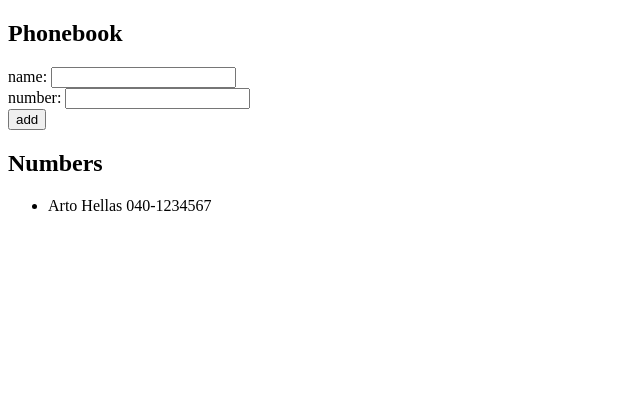
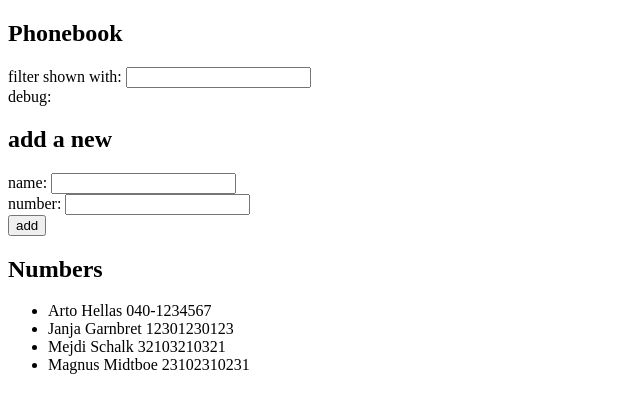
Before and after one commit to SalevaaraO/Salevaara_REPO, a React (Vite) app in the folder part2/phonebook/: page / in a window 1280 px wide. Shown: the top 412 px of the page, without its empty margins (0-640 px from the left). Built offline with nearby package versions, Linux system fonts and the light colour scheme.

Commit message:
2.9 step 4 in progress

```diff
--- a/part2/phonebook/src/App.jsx
+++ b/part2/phonebook/src/App.jsx
@@ -3,12 +3,15 @@ import Person from './components/Person'
 
 const App = () => {
   const [persons, setPersons] = useState([
-    { name: 'Arto Hellas',
-      number: '040-1234567'
-    }
+    { name: 'Arto Hellas', number: '040-1234567', id: 1 },
+    { name: 'Janja Garnbret', number: '12301230123', id: 2},
+    { name: 'Mejdi Schalk', number: '32103210321', id: 3},
+    { name: 'Magnus Midtboe', number: '23102310231', id: 4},
+
   ])
   const [newName, setNewName] = useState('')
   const [newNumber, setNewNumber] = useState('')
+  const [filter, setFilter] = useState('')
 
   const addName = (event) => {
     event.preventDefault()
@@ -18,9 +21,7 @@ const App = () => {
     }
     for (let i = 0; i < persons.length; i++) {
       if (persons[i].name === newName) {
-        return (
-        alert(`${newName} is already added to phonebook`)
-        )
+        return alert(`${newName} is already added to phonebook`)
       }
     }
     setPersons(persons.concat(nameObject))
@@ -28,9 +29,17 @@ const App = () => {
     setNewNumber('')
   }
 
+
+
+
   return (
     <div>
       <h2>Phonebook</h2>
+      <div>
+        filter shown with: <input value={filter} onChange={(event) => setFilter(event.target.value)}/>
+      </div>
+      <div>debug: {filter}</div>
+      <h2>add a new</h2>
       <form onSubmit={addName}>
         <div>
           name: <input value={newName} onChange={(event) => setNewName(event.target.value)} />
```
